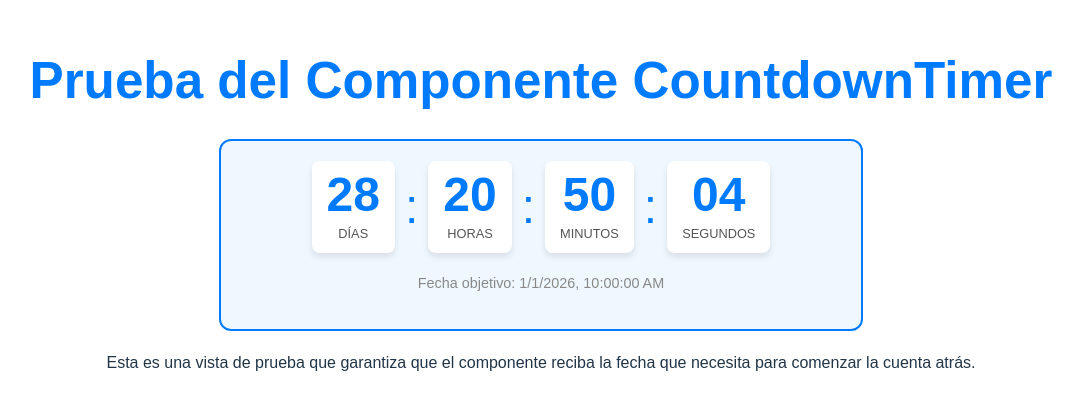
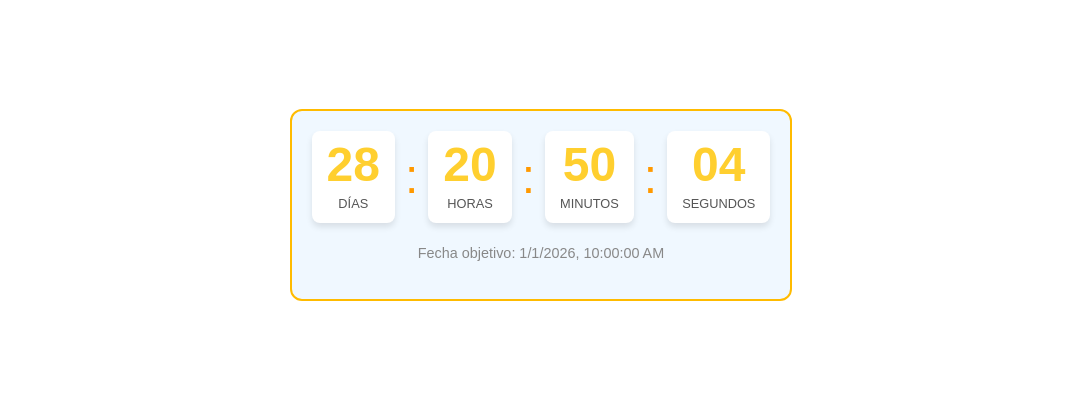
Before and after one commit to J-osu/Ejercicios3.1, a Vue app: page /countdown in a window 1280 px wide. Shown: the part 195-604 px from the top of the page, without its empty margins (99-1182 px from the left). Built offline with nearby package versions, Linux system fonts and the light colour scheme.

Commit message:
commit final

```diff
--- a/src/components/CountdownTimer.vue
+++ b/src/components/CountdownTimer.vue
@@ -1,9 +1,5 @@
 <script setup lang="ts">
 import { ref, onMounted, onUnmounted, computed, type Ref } from 'vue';
-
-// 1. CORRECCIÓN PRINCIPAL: Cambiamos 'fechaObjetivo' a 'targetDate'
-// para que coincida con el atributo 'target-date' enviado desde el componente padre.
-// También la hacemos explícitamente requerida (lo que ayuda con el tipado si no usamos <T>).
 const props = defineProps({
     targetDate: {
         type: Date,
@@ -18,7 +14,6 @@ const segundos = ref(0);
 
 const estaFinalizado = ref(false);
 
-// El tipo es `number` en el entorno de navegador para el ID de setInterval.
 let idTemporizador: number | null = null;
 
 const detenerTemporizador = () => {
@@ -29,9 +24,6 @@ const detenerTemporizador = () => {
 };
 
 const actualizarCuentaAtras = () => {
-    // 2. CORRECCIÓN DE TypeError (Cannot read properties of undefined):
-    // Chequeamos si la prop es válida antes de intentar llamar a getTime().
-    // Esto previene el crash si la prop llega tarde o es inválida.
     if (!props.targetDate || isNaN(props.targetDate.getTime())) {
         detenerTemporizador();
         dias.value = horas.value = minutos.value = segundos.value = 0;
@@ -40,7 +32,6 @@ const actualizarCuentaAtras = () => {
     }
 
     const ahora = new Date().getTime();
-    // 3. Referencia a la prop corregida a 'targetDate'
     const tiempoObjetivo = props.targetDate.getTime();
     let distancia = tiempoObjetivo - ahora;
 
@@ -67,8 +58,6 @@ const actualizarCuentaAtras = () => {
 
 onMounted(() => {
     actualizarCuentaAtras();
-
-    // Solo iniciamos el temporizador si la fecha es válida inicialmente
     if (!estaFinalizado.value) {
         idTemporizador = setInterval(actualizarCuentaAtras, 1000);
     }
@@ -90,7 +79,7 @@ const mostrarSegundos = formatearUnidad(segundos);
 <template>
     <div class="countdown-timer">
         <div v-if="estaFinalizado" class="finished-message">
-            🎉 ¡El evento ha comenzado! 🎉
+            ¡El evento ha comenzado!
         </div>
 
         <div v-else class="timer-display">
@@ -131,7 +120,7 @@ const mostrarSegundos = formatearUnidad(segundos);
     flex-direction: column;
     align-items: center;
     padding: 20px;
-    border: 2px solid #007bff;
+    border: 2px solid #ffbb00;
     border-radius: 12px;
     background-color: #f0f8ff;
     max-width: 600px;
@@ -165,7 +154,7 @@ const mostrarSegundos = formatearUnidad(segundos);
 .value {
     font-size: 3em;
     font-weight: 700;
-    color: #007bff;
+    color: #ffcf2f;
     line-height: 1;
 }
 
@@ -178,7 +167,7 @@ const mostrarSegundos = formatearUnidad(segundos);
 
 .separator {
     font-size: 3em;
-    color: #007bff;
+    color: #ff9900;
 }
 
 .target-info {
--- a/src/components/PopupWindowManager.vue
+++ b/src/components/PopupWindowManager.vue
@@ -20,11 +20,11 @@
     </button>
 
     <p v-if="estaEmergenteBloqueada" class="status-message blocked">
-      ⚠️ **¡Pop-up bloqueado!** El navegador impidió la apertura de la ventana. Asegúrate de
+      **¡Pop-up bloqueado!** El navegador impidió la apertura de la ventana. Asegúrate de
       permitir los pop-ups para este sitio.
     </p>
     <p v-else-if="estaEmergenteAbierta" class="status-message open">
-      ✅ Ventana abierta.
+      Ventana abierta.
     </p>
     <p v-else class="status-message closed">
       ❌ Ventana cerrada.
--- a/src/view/Countdown.vue
+++ b/src/view/Countdown.vue
@@ -9,11 +9,9 @@ const targetDateFutura = new Date(2026, 0, 1, 10, 0, 0); // 1 de Enero de 2026 a
 
 <template>
     <div class="test-container">
-        <h1>Prueba del Componente CountdownTimer</h1>
 
         <CountdownTimer :target-date="targetDateFutura" />
 
-        <p>Esta es una vista de prueba que garantiza que el componente reciba la fecha que necesita para comenzar la cuenta atrás.</p>
     </div>
 </template>
 
```
Also changed, not shown: 1 other file (tests, documents, lock files or other folders).
